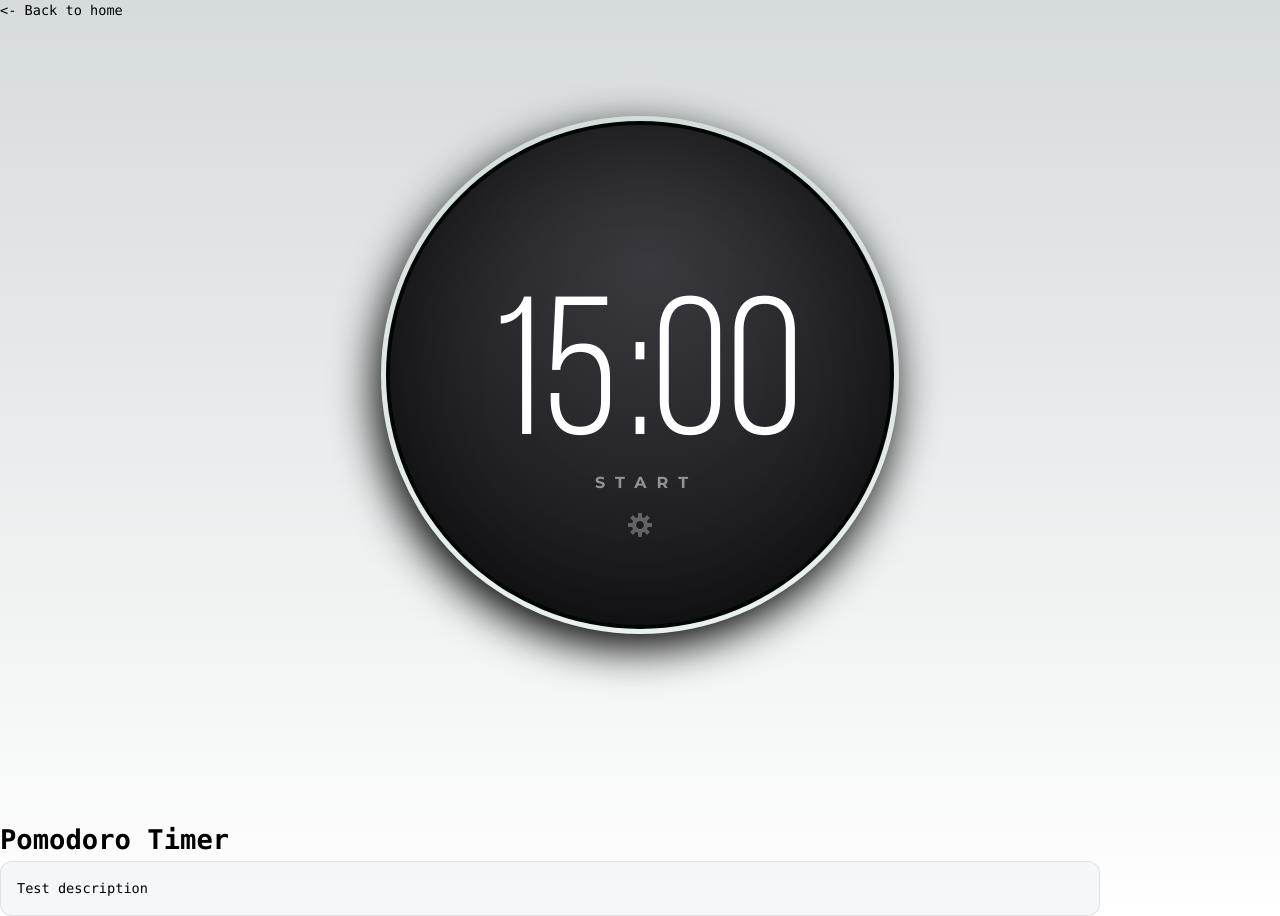
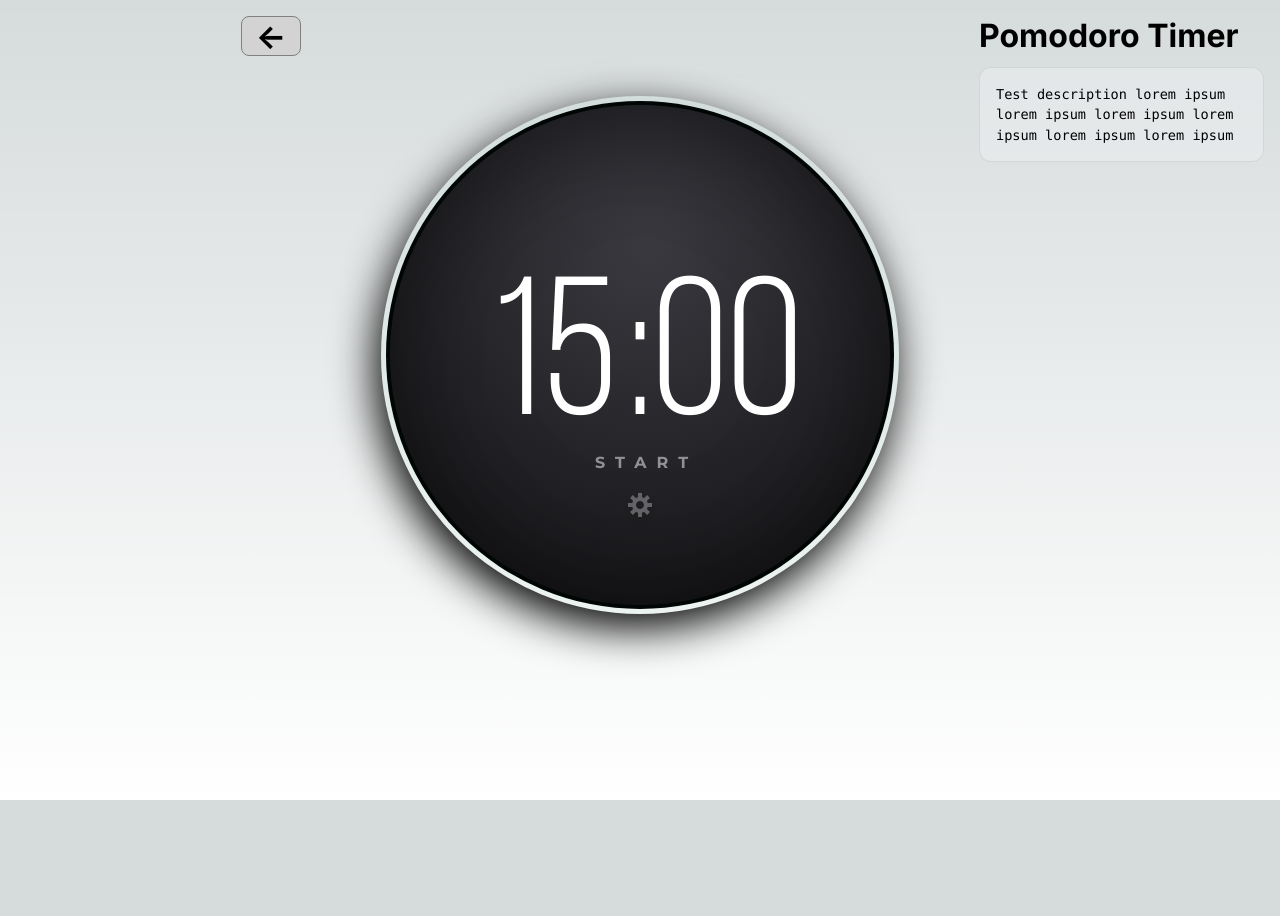
Before and after one commit to ryanbronkema/adventjs-home, a Next.js app: page /project-1 in a window 1280 px wide. After the commit the page ends 800 px from the top, so only its background shows below. Built offline with nearby package versions, Linux system fonts and the light colour scheme.

Commit message:
main Styling for the title, desc, and back arrow

```diff
--- a/app/components/backarrow.module.css
+++ b/app/components/backarrow.module.css
@@ -1,20 +1,17 @@
-.description {
-	display: inherit;
-	justify-content: inherit;
-	align-items: inherit;
-	font-size: 0.85rem;
-	max-width: var(--max-width);
-	width: 100%;
-	z-index: 2;
-	font-family: var(--font-mono);
-	line-height: 1.5;
+.arrowWrap {
+	flex: 2;
+	margin: 1rem;
+	display: flex;
+	justify-content: flex-end;
 }
 
-.description p {
-	position: relative;
-	margin: 0;
-	padding: 1rem;
-	background-color: rgba(var(--callout-rgb), 0.5);
-	border: 1px solid rgba(var(--callout-border-rgb), 0.3);
-	border-radius: var(--border-radius);
+.arrow {
+	width: 60px;
+	height: 40px;
+	border-radius: 0.5rem;
+	border: 1px solid gray;
+	background-color: lightgray;
+	font-size: 2rem;
+	font-weight: bold;
+	text-align: center;
 }
--- a/app/components/backarrow.tsx
+++ b/app/components/backarrow.tsx
@@ -3,10 +3,8 @@ import styles from './backarrow.module.css';
 
 export default function BackArrow() {
   return (
-    <>
-      <div className={styles.description}>
-        <Link href="/">&lt;- Back to home</Link>
-      </div>
-    </>
+    <div className={styles.arrowWrap}>
+        <Link title="Back to home" href="/" className={styles.arrow}>&lt;-</Link>
+    </div>
   );
 }
--- a/app/components/projectdescription.module.css
+++ b/app/components/projectdescription.module.css
@@ -1,20 +1,21 @@
 .description {
-	display: inherit;
-	justify-content: inherit;
-	align-items: inherit;
-	font-size: 0.85rem;
-	max-width: var(--max-width);
-	width: 100%;
-	z-index: 2;
-	font-family: var(--font-mono);
-	line-height: 1.5;
+	flex: 2;
+	margin: 1rem;
+	text-align: left;
+}
+
+.description h1 {
+	margin-bottom: 0.75rem;
 }
 
 .description p {
 	position: relative;
+	font-size: 0.85rem;
 	margin: 0;
 	padding: 1rem;
 	background-color: rgba(var(--callout-rgb), 0.5);
 	border: 1px solid rgba(var(--callout-border-rgb), 0.3);
 	border-radius: var(--border-radius);
+	font-family: var(--font-mono);
+	line-height: 1.5;
 }
--- a/app/components/projectdescription.tsx
+++ b/app/components/projectdescription.tsx
@@ -1,15 +1,13 @@
 import styles from './projectdescription.module.css';
 
 export default function ProjectDescription(props: {
-    title: string,
-    description: string
+    pageTitle: string,
+    pageDescription: string
   }) {
   return (
-    <div>
-      <div className={styles.description}>
-        <h1>{props.title}</h1>
-        <p>{props.description}</p>
-      </div>
+    <div className={styles.description}>
+      <h1>{props.pageTitle}</h1>
+      <p>{props.pageDescription}</p>
     </div>
   );
 }
--- /dev/null
+++ b/app/project-1/page.module.css
@@ -0,0 +1,3 @@
+.projectContainer {
+	display: flex;
+}
--- a/app/project-1/page.tsx
+++ b/app/project-1/page.tsx
@@ -1,15 +1,14 @@
-'use client'
-
 import BackArrow from '../components/backarrow';
 import ProjectDescription from '../components/projectdescription';
+import styles from './page.module.css';
 import Timer from './timer';
 
 export default function Page() {
   return (
-    <div>
+    <div className={styles.projectContainer}>
       <BackArrow />
       <Timer />
-      <ProjectDescription title="Pomodoro Timer" description="Test description" />
+      <ProjectDescription pageTitle="Pomodoro Timer" pageDescription="Test description lorem ipsum lorem ipsum lorem ipsum lorem ipsum lorem ipsum lorem ipsum" />
     </div>
   );
 }
--- a/app/project-1/timer.module.css
+++ b/app/project-1/timer.module.css
@@ -1,9 +1,10 @@
 .main {
+	flex: 1;
 	display: flex;
 	flex-direction: column;
 	justify-content: space-between;
 	align-items: center;
-	padding: 6rem;
+	padding: 6rem 4rem;
 	min-height: 100vh;
 }
 
```
